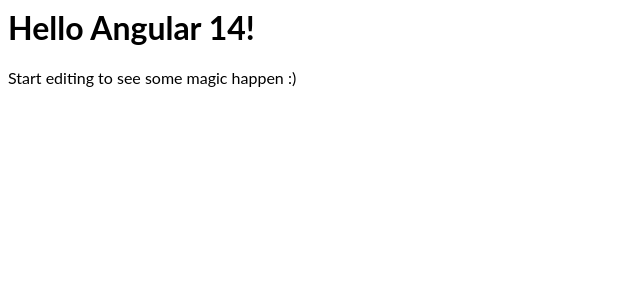
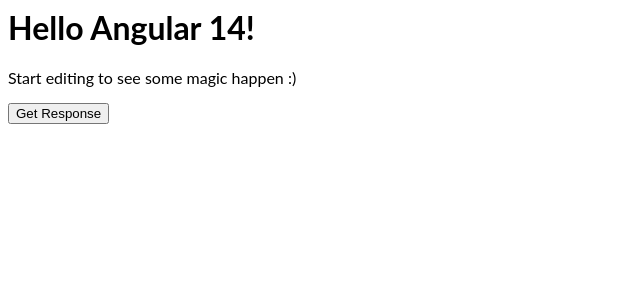
Before and after one commit to ShakibAhmed007/angular-dev-rxjs-error-handling, an Angular app: page / in a window 1280 px wide. Shown: the top 300 px of the page, without its empty margins (0-640 px from the left). Built offline with nearby package versions, Linux system fonts and the light colour scheme.

Commit message:
2 files modified

```diff
--- a/src/app/app.component.html
+++ b/src/app/app.component.html
@@ -2,3 +2,5 @@
 <p>
   Start editing to see some magic happen :)
 </p>
+
+<input type="button" (click)="getResponse()" value="Get Response">
--- a/src/app/app.component.ts
+++ b/src/app/app.component.ts
@@ -13,6 +13,9 @@
   constructor(private errService: DemoErrorService) {}
 
   ngOnInit(): void {
+  }
+
+  getResponse(){
     this.errService
       .getHttpErrorResponse()
       .subscribe(
```
